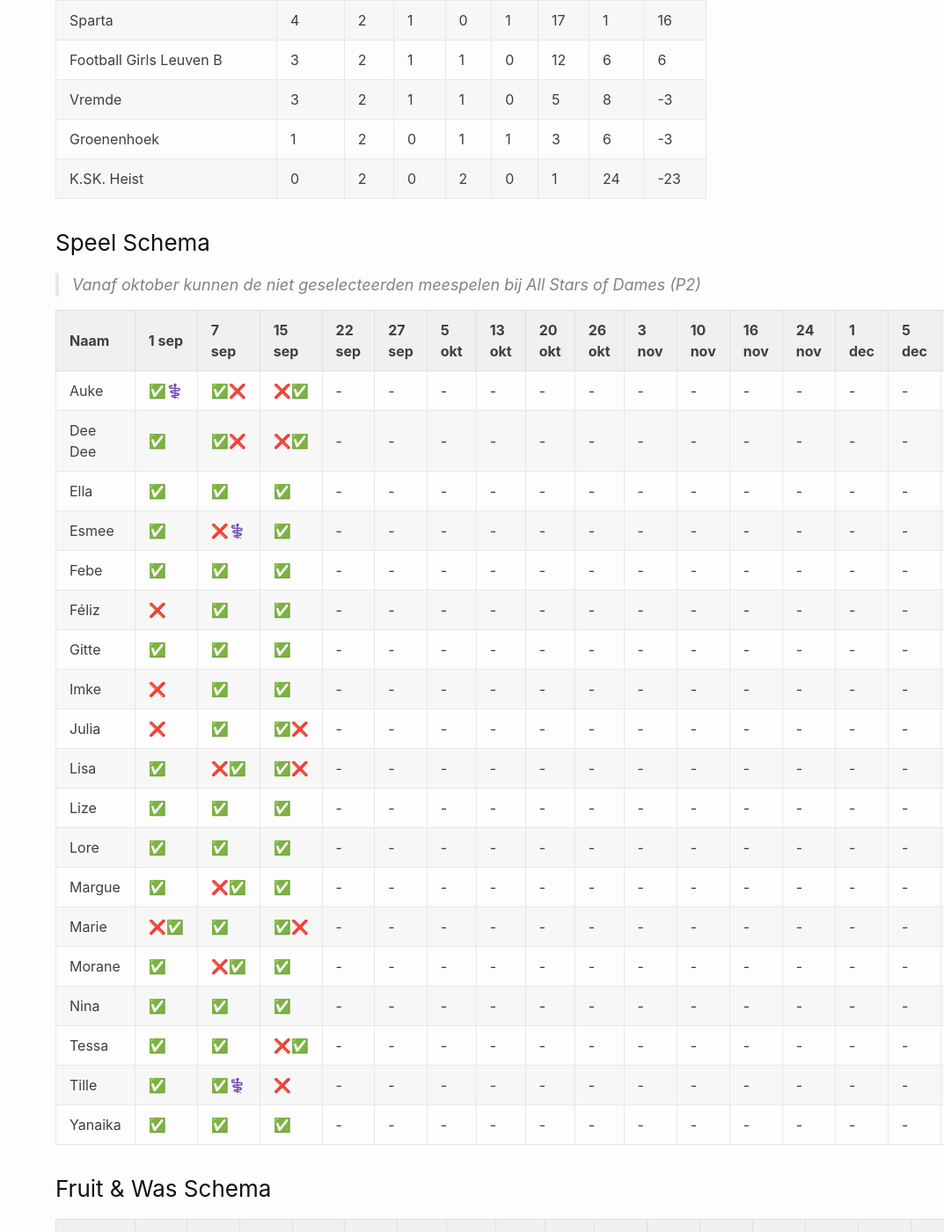
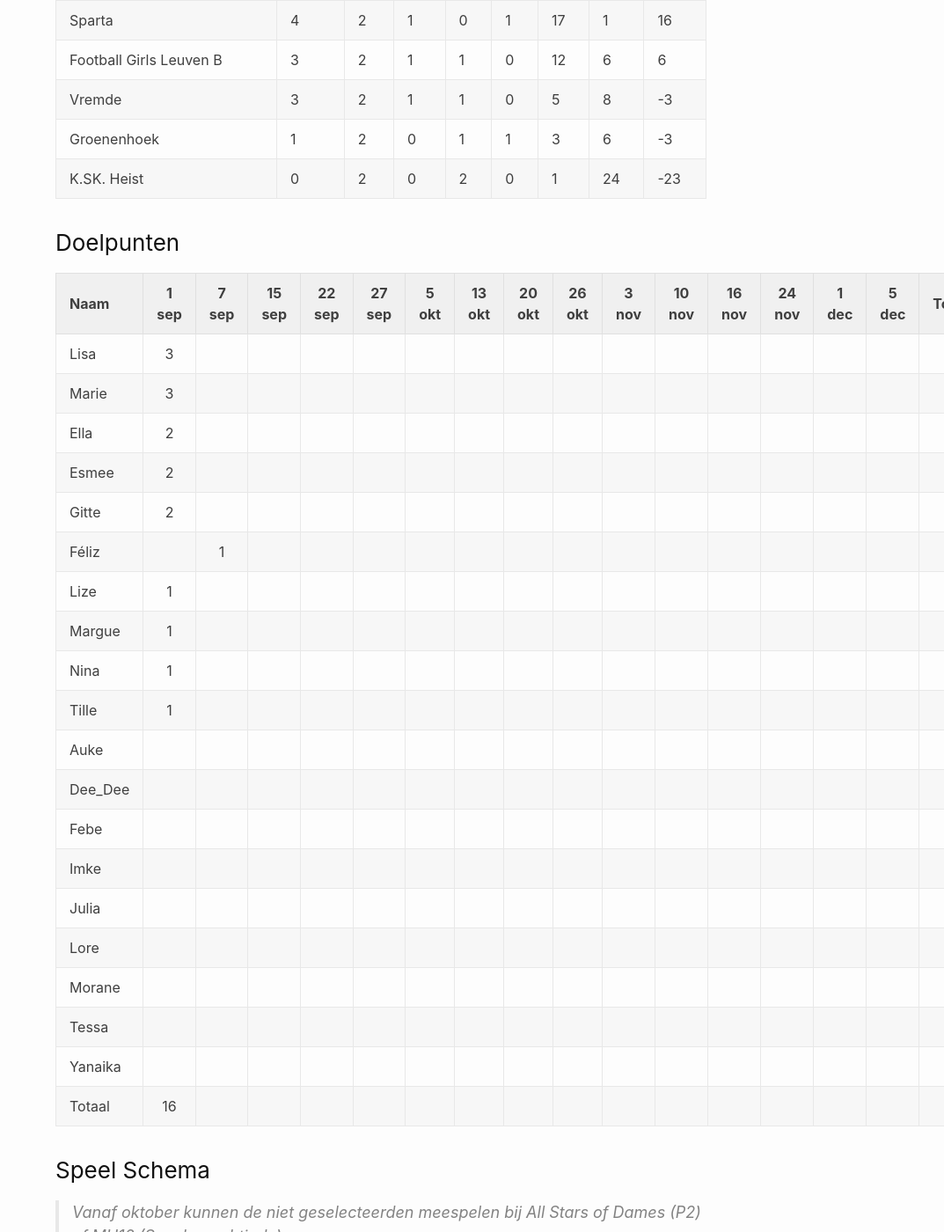
Before and after one commit to mu20-haacht/mu20-haacht.github.io, a Jekyll site: the page built from 2425/part1.md, in a window 1280 px wide and 1400 px high, scrolled down 3570 px. Shown: the whole window at 88% size, without its empty margins (207-1280 px from the left). Built offline with Jekyll 4.4.1, drawn with Linux system fonts in a browser that asks for light colours; some of the changed text lies outside the part shown.

```diff
--- a/2425/part1.md
+++ b/2425/part1.md
@@ -102,31 +102,56 @@ Op deze pagina vind je allerlei nuttige informatie & afspraken voor 2024/2025 -
 | Groenenhoek             | 1   | 2   | 0   | 1   | 1   | 3   | 6   | -3  |
 | K.SK. Heist             | 0   | 2   | 0   | 2   | 0   | 1   | 24  | -23 |
 
+### Doelpunten
+
+| Naam    | 1 sep | 7 sep | 15 sep | 22 sep | 27 sep | 5 okt | 13 okt | 20 okt | 26 okt | 3 nov | 10 nov | 16 nov | 24 nov | 1 dec | 5 dec | Totaal |
+| ------- | :---: | :---: | :----: | :----: | :----: | :---: | :----: | :----: | :----: | :---: | :----: | :----: | :----: | :---: | :---: | :----: |
+| Lisa    |   3   |       |        |        |        |       |        |        |        |       |        |        |        |       |       |   3    |
+| Marie   |   3   |       |        |        |        |       |        |        |        |       |        |        |        |       |       |   3    |
+| Ella    |   2   |       |        |        |        |       |        |        |        |       |        |        |        |       |       |   2    |
+| Esmee   |   2   |       |        |        |        |       |        |        |        |       |        |        |        |       |       |   2    |
+| Gitte   |   2   |       |        |        |        |       |        |        |        |       |        |        |        |       |       |   2    |
+| Féliz   |       |   1   |        |        |        |       |        |        |        |       |        |        |        |       |       |   1    |
+| Lize    |   1   |       |        |        |        |       |        |        |        |       |        |        |        |       |       |   1    |
+| Margue  |   1   |       |        |        |        |       |        |        |        |       |        |        |        |       |       |   1    |
+| Nina    |   1   |       |        |        |        |       |        |        |        |       |        |        |        |       |       |   1    |
+| Tille   |   1   |       |        |        |        |       |        |        |        |       |        |        |        |       |       |   1    |
+| Auke    |       |       |        |        |        |       |        |        |        |       |        |        |        |       |       |   0    |
+| Dee_Dee |       |       |        |        |        |       |        |        |        |       |        |        |        |       |       |   0    |
+| Febe    |       |       |        |        |        |       |        |        |        |       |        |        |        |       |       |   0    |
+| Imke    |       |       |        |        |        |       |        |        |        |       |        |        |        |       |       |   0    |
+| Julia   |       |       |        |        |        |       |        |        |        |       |        |        |        |       |       |   0    |
+| Lore    |       |       |        |        |        |       |        |        |        |       |        |        |        |       |       |   0    |
+| Morane  |       |       |        |        |        |       |        |        |        |       |        |        |        |       |       |   0    |
+| Tessa   |       |       |        |        |        |       |        |        |        |       |        |        |        |       |       |   0    |
+| Yanaika |       |       |        |        |        |       |        |        |        |       |        |        |        |       |       |   0    |
+| Totaal  |  16   |       |        |        |        |       |        |        |        |       |        |        |        |       |       |   17   |
+
 ### Speel Schema
 
-> Vanaf oktober kunnen de niet geselecteerden meespelen bij All Stars of Dames (P2)
+> Vanaf oktober kunnen de niet geselecteerden meespelen bij All Stars of Dames (P2) of MU16 (Speelgerechtigde)
 
-| Naam    | 1 sep | 7 sep | 15 sep     | 22 sep | 27 sep | 5 okt | 13 okt | 20 okt | 26 okt | 3 nov | 10 nov | 16 nov | 24 nov | 1 dec | 5 dec | ❓  |
-| ------- | ----- | ----- | ---------- | ------ | ------ | ----- | ------ | ------ | ------ | ----- | ------ | ------ | ------ | ----- | ----- | --- |
-| Auke    | ✅⚕️  | ✅❌  | ❌✅       | -      | -      | -     | -      | -      | -      | -     | -      | -      | -      | -     | -     | -   |
-| Dee Dee | ✅    | ✅❌  | ❌✅ | -      | -      | -     | -      | -      | -      | -     | -      | -      | -      | -     | -     | -   |
-| Ella    | ✅    | ✅    | ✅         | -      | -      | -     | -      | -      | -      | -     | -      | -      | -      | -     | -     | -   |
-| Esmee   | ✅    | ❌⚕️  | ✅         | -      | -      | -     | -      | -      | -      | -     | -      | -      | -      | -     | -     | -   |
-| Febe    | ✅    | ✅    | ✅         | -      | -      | -     | -      | -      | -      | -     | -      | -      | -      | -     | -     | -   |
-| Féliz   | ❌    | ✅    | ✅         | -      | -      | -     | -      | -      | -      | -     | -      | -      | -      | -     | -     | -   |
-| Gitte   | ✅    | ✅    | ✅         | -      | -      | -     | -      | -      | -      | -     | -      | -      | -      | -     | -     | -   |
-| Imke    | ❌    | ✅    | ✅         | -      | -      | -     | -      | -      | -      | -     | -      | -      | -      | -     | -     | -   |
-| Julia   | ❌    | ✅    | ✅❌       | -      | -      | -     | -      | -      | -      | -     | -      | -      | -      | -     | -     | -   |
-| Lisa    | ✅    | ❌✅  | ✅❌       | -      | -      | -     | -      | -      | -      | -     | -      | -      | -      | -     | -     | -   |
-| Lize    | ✅    | ✅    | ✅         | -      | -      | -     | -      | -      | -      | -     | -      | -      | -      | -     | -     | -   |
-| Lore    | ✅    | ✅    | ✅         | -      | -      | -     | -      | -      | -      | -     | -      | -      | -      | -     | -     | -   |
-| Margue  | ✅    | ❌✅  | ✅         | -      | -      | -     | -      | -      | -      | -     | -      | -      | -      | -     | -     | -   |
-| Marie   | ❌✅  | ✅    | ✅❌       | -      | -      | -     | -      | -      | -      | -     | -      | -      | -      | -     | -     | -   |
-| Morane  | ✅    | ❌✅  | ✅         | -      | -      | -     | -      | -      | -      | -     | -      | -      | -      | -     | -     | -   |
-| Nina    | ✅    | ✅    | ✅         | -      | -      | -     | -      | -      | -      | -     | -      | -      | -      | -     | -     | -   |
-| Tessa   | ✅    | ✅    | ❌✅       | -      | -      | -     | -      | -      | -      | -     | -      | -      | -      | -     | -     | -   |
-| Tille   | ✅    | ✅⚕️  | ❌       | -      | -      | -     | -      | -      | -      | -     | -      | -      | -      | -     | -     | -   |
-| Yanaika | ✅    | ✅    | ✅         | -      | -      | -     | -      | -      | -      | -     | -      | -      | -      | -     | -     | -   |
+| Naam    | 1 sep | 7 sep | 15 sep | 22 sep | 27 sep | 5 okt | 13 okt | 20 okt | 26 okt | 3 nov | 10 nov | 16 nov | 24 nov | 1 dec | 5 dec | ❓  |
+| ------- | ----- | ----- | ------ | ------ | ------ | ----- | ------ | ------ | ------ | ----- | ------ | ------ | ------ | ----- | ----- | --- |
+| Auke    | ✅⚕️  | ✅❌  | ❌✅   | -      | -      | -     | -      | -      | -      | -     | -      | -      | -      | -     | -     | -   |
+| Dee Dee | ✅    | ✅❌  | ❌✅   | -      | -      | -     | -      | -      | -      | -     | -      | -      | -      | -     | -     | -   |
+| Ella    | ✅    | ✅    | ✅     | -      | -      | -     | -      | -      | -      | -     | -      | -      | -      | -     | -     | -   |
+| Esmee   | ✅    | ❌⚕️  | ✅     | -      | -      | -     | -      | -      | -      | -     | -      | -      | -      | -     | -     | -   |
+| Febe    | ✅    | ✅    | ✅     | -      | -      | -     | -      | -      | -      | -     | -      | -      | -      | -     | -     | -   |
+| Féliz   | ❌    | ✅    | ✅     | -      | -      | -     | -      | -      | -      | -     | -      | -      | -      | -     | -     | -   |
+| Gitte   | ✅    | ✅    | ✅     | -      | -      | -     | -      | -      | -      | -     | -      | -      | -      | -     | -     | -   |
+| Imke    | ❌    | ✅    | ✅     | -      | -      | -     | -      | -      | -      | -     | -      | -      | -      | -     | -     | -   |
+| Julia   | ❌    | ✅    | ✅❌   | -      | -      | -     | -      | -      | -      | -     | -      | -      | -      | -     | -     | -   |
+| Lisa    | ✅    | ❌✅  | ✅❌   | -      | -      | -     | -      | -      | -      | -     | -      | -      | -      | -     | -     | -   |
+| Lize    | ✅    | ✅    | ✅     | -      | -      | -     | -      | -      | -      | -     | -      | -      | -      | -     | -     | -   |
+| Lore    | ✅    | ✅    | ✅     | -      | -      | -     | -      | -      | -      | -     | -      | -      | -      | -     | -     | -   |
+| Margue  | ✅    | ❌✅  | ✅     | -      | -      | -     | -      | -      | -      | -     | -      | -      | -      | -     | -     | -   |
+| Marie   | ❌✅  | ✅    | ✅❌   | -      | -      | -     | -      | -      | -      | -     | -      | -      | -      | -     | -     | -   |
+| Morane  | ✅    | ❌✅  | ✅     | -      | -      | -     | -      | -      | -      | -     | -      | -      | -      | -     | -     | -   |
+| Nina    | ✅    | ✅    | ✅     | -      | -      | -     | -      | -      | -      | -     | -      | -      | -      | -     | -     | -   |
+| Tessa   | ✅    | ✅    | ❌✅   | -      | -      | -     | -      | -      | -      | -     | -      | -      | -      | -     | -     | -   |
+| Tille   | ✅    | ✅⚕️  | ❌     | -      | -      | -     | -      | -      | -      | -     | -      | -      | -      | -     | -     | -   |
+| Yanaika | ✅    | ✅    | ✅     | -      | -      | -     | -      | -      | -      | -     | -      | -      | -      | -     | -     | -   |
 
 ### Fruit & Was Schema
 
```
